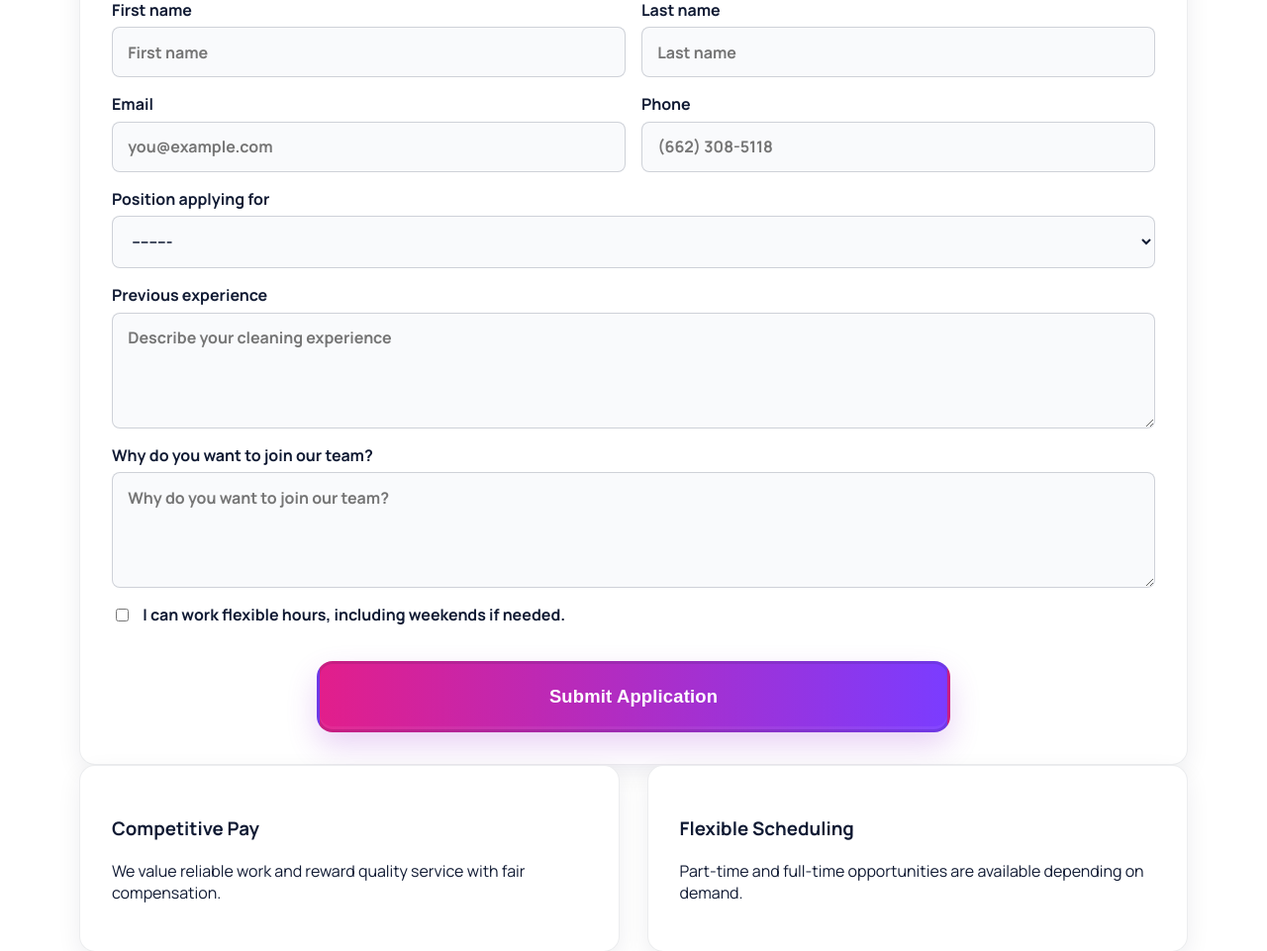
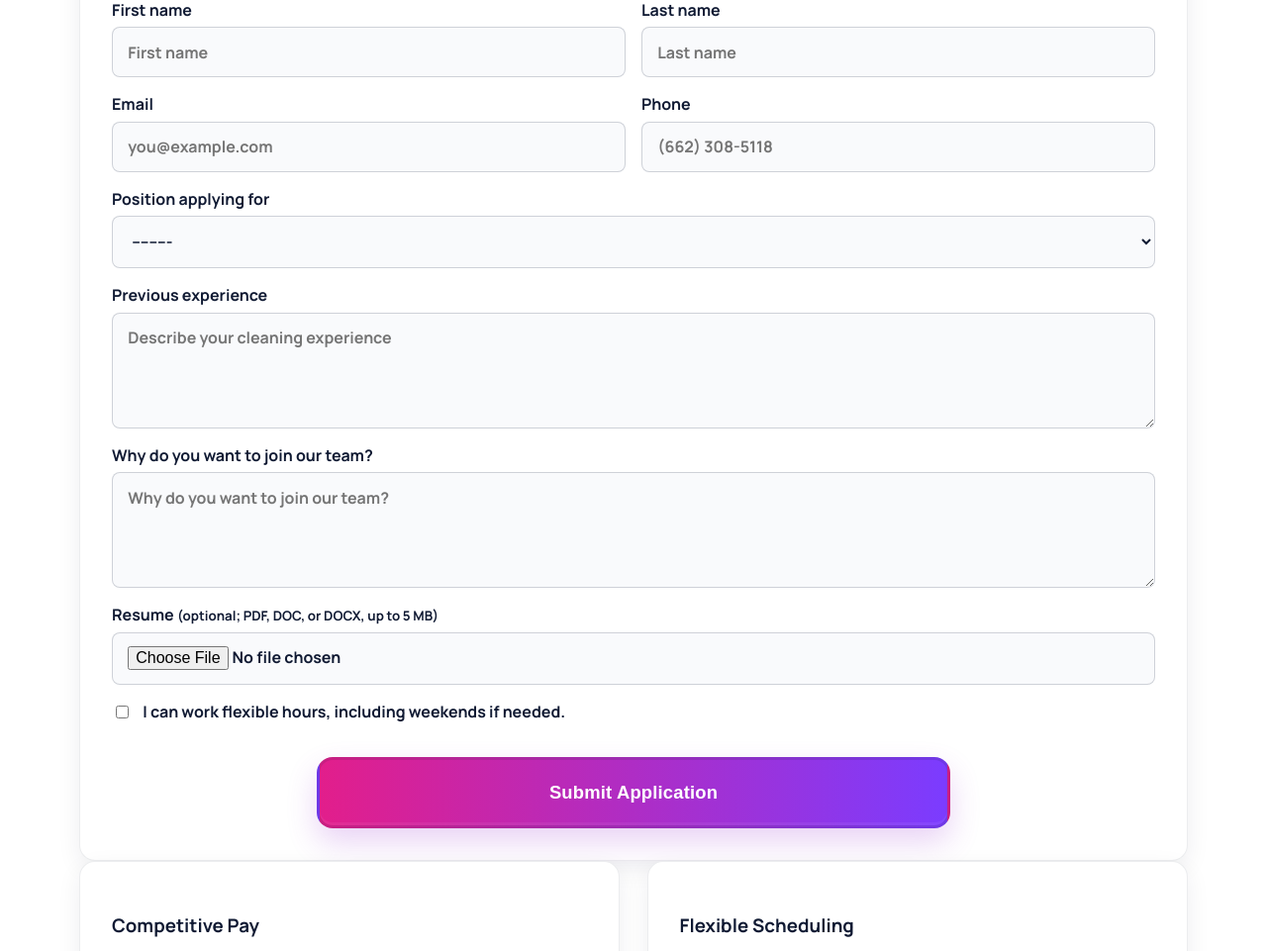
Before and after one commit to rtzib13/C2C, a Django app: page /careers/ in a window 1280 px wide. Shown: the part 609-1570 px from the top of the page at 99% size. Run offline with Django 4.2, Linux system fonts and the light colour scheme.

Commit message:
Add resume uploads to career applications

```diff
--- a/c2c_site/urls.py
+++ b/c2c_site/urls.py
@@ -1,3 +1,5 @@
+from django.conf import settings
+from django.conf.urls.static import static
 from django.contrib import admin
 from django.urls import include, path
 
@@ -5,3 +7,6 @@ urlpatterns = [
     path("admin/", admin.site.urls),
     path("", include("website.urls")),
 ]
+
+if settings.DEBUG:
+    urlpatterns += static(settings.MEDIA_URL, document_root=settings.MEDIA_ROOT)
--- a/templates/website/careers.html
+++ b/templates/website/careers.html
@@ -17,7 +17,7 @@
       <button id="lang-toggle" class="button" type="button">Español</button>
     </div>
   </div>
-  <form method="post" class="quote-form">
+  <form method="post" enctype="multipart/form-data" class="quote-form">
     {% csrf_token %}
     {{ form.non_field_errors }}
     <div class="form-grid">
@@ -56,6 +56,11 @@
         {{ form.motivation }}
         {{ form.motivation.errors }}
       </label>
+      <label class="wide">
+        <span>Resume <small>(optional; PDF, DOC, or DOCX, up to 5 MB)</small></span>
+        {{ form.resume }}
+        {{ form.resume.errors }}
+      </label>
       <label class="wide checkbox-row">
         {{ form.flexible_hours }}
         <span data-i18n="flexible_hours_label">I can work flexible hours, including weekends if needed.</span>
--- a/website/admin.py
+++ b/website/admin.py
@@ -12,6 +12,10 @@ class QuoteRequestAdmin(admin.ModelAdmin):
 
 @admin.register(CareerApplication)
 class CareerApplicationAdmin(admin.ModelAdmin):
-    list_display = ("first_name", "last_name", "position", "email", "phone", "flexible_hours", "created_at")
+    list_display = ("first_name", "last_name", "position", "email", "phone", "has_resume", "flexible_hours", "created_at")
     list_filter = ("position", "flexible_hours", "created_at")
     search_fields = ("first_name", "last_name", "email", "phone")
+
+    @admin.display(boolean=True, description="Resume")
+    def has_resume(self, obj):
+        return bool(obj.resume)
--- a/website/forms.py
+++ b/website/forms.py
@@ -1,4 +1,5 @@
 from django import forms
+from django.core.exceptions import ValidationError
 
 from .models import CareerApplication, QuoteRequest
 
@@ -31,6 +32,8 @@ class QuoteRequestForm(forms.ModelForm):
 
 
 class CareerApplicationForm(forms.ModelForm):
+    MAX_RESUME_SIZE = 5 * 1024 * 1024
+
     class Meta:
         model = CareerApplication
         fields = [
@@ -42,6 +45,7 @@ class CareerApplicationForm(forms.ModelForm):
             "previous_experience",
             "motivation",
             "flexible_hours",
+            "resume",
         ]
         widgets = {
             "first_name": forms.TextInput(attrs={"placeholder": "First name"}),
@@ -52,4 +56,11 @@ class CareerApplicationForm(forms.ModelForm):
                 attrs={"rows": 4, "placeholder": "Describe your cleaning experience"}
             ),
             "motivation": forms.Textarea(attrs={"rows": 4, "placeholder": "Why do you want to join our team?"}),
+            "resume": forms.ClearableFileInput(attrs={"accept": ".pdf,.doc,.docx"}),
         }
+
+    def clean_resume(self):
+        resume = self.cleaned_data.get("resume")
+        if resume and resume.size > self.MAX_RESUME_SIZE:
+            raise ValidationError("Please upload a resume smaller than 5 MB.")
+        return resume
--- a/website/models.py
+++ b/website/models.py
@@ -1,3 +1,4 @@
+from django.core.validators import FileExtensionValidator
 from django.db import models
 
 
@@ -42,6 +43,12 @@ class CareerApplication(models.Model):
     previous_experience = models.TextField(blank=True)
     motivation = models.TextField()
     flexible_hours = models.BooleanField(default=False)
+    resume = models.FileField(
+        upload_to="resumes/%Y/%m/",
+        blank=True,
+        validators=[FileExtensionValidator(allowed_extensions=["pdf", "doc", "docx"])],
+        help_text="Optional. PDF, DOC, or DOCX; maximum 5 MB.",
+    )
     created_at = models.DateTimeField(auto_now_add=True)
 
     class Meta:
--- a/website/views.py
+++ b/website/views.py
@@ -12,11 +12,11 @@ logger = logging.getLogger(__name__)
 
 def _notify_owner(subject, body):
     send_mail(
-        subject=subject,
-        message=body,
-        from_email=settings.DEFAULT_FROM_EMAIL,
-        recipient_list=[settings.CONTACT_NOTIFICATION_EMAIL],
-        fail_silently=False,
+        subject,
+        body ,
+        settings.DEFAULT_FROM_EMAIL,
+        [settings.EMAIL_HOST_USER],
+        fail_silently=True,
     )
 
 
@@ -40,7 +40,7 @@ def services(request):
 
 def careers(request):
     if request.method == "POST":
-        form = CareerApplicationForm(request.POST)
+        form = CareerApplicationForm(request.POST, request.FILES)
         if form.is_valid():
             application = form.save()
             try:
@@ -52,6 +52,7 @@ def careers(request):
                         f"Email: {application.email}\n"
                         f"Phone: {application.phone}\n"
                         f"Flexible Hours: {'Yes' if application.flexible_hours else 'No'}\n\n"
+                        f"Resume: {application.resume.name if application.resume else 'Not provided'}\n\n"
                         f"Previous Experience:\n{application.previous_experience or 'N/A'}\n\n"
                         f"Motivation:\n{application.motivation}"
                     ),
```
Also changed, not shown: c2c_site/settings.py (+6 -2 lines), templates/website/about.html (+5 -2 lines), website/migrations/0003_careerapplication_resume.py (added), 1 other file.
